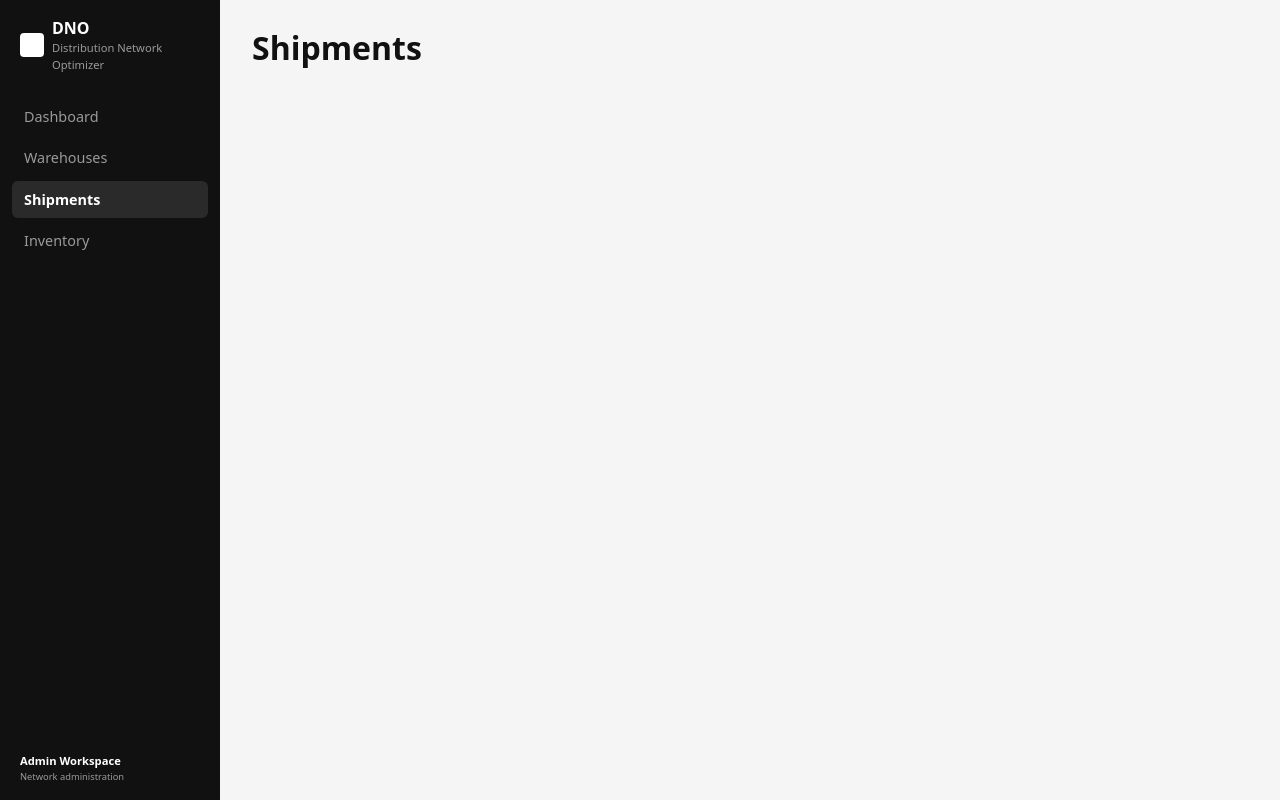
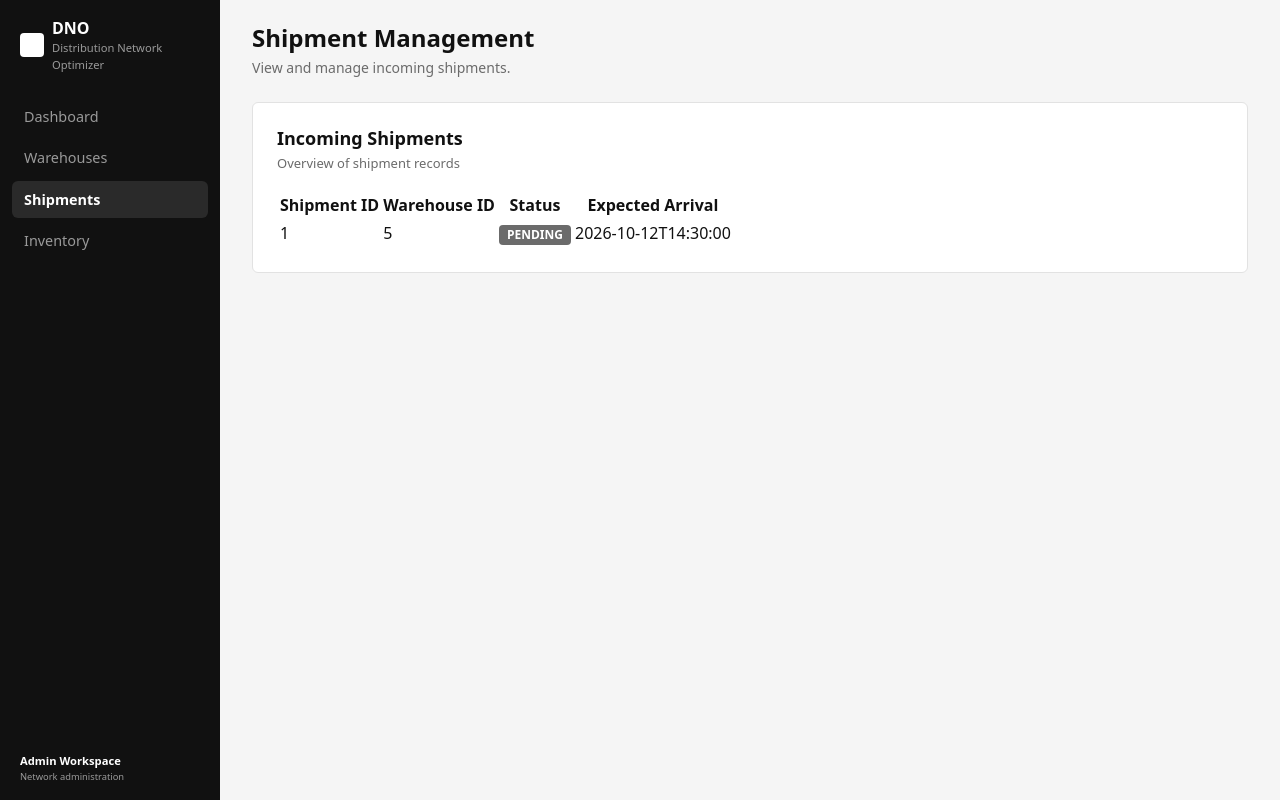
Before and after one commit to Simeon31/Vienna_Project, a React (Vite) app in the folder client/: page /shipments in a window 1280 px wide. Built offline with nearby package versions, Linux system fonts and the light colour scheme.

Commit message:
feat: add shipment overview page

```diff
--- a/client/src/App.tsx
+++ b/client/src/App.tsx
@@ -2,6 +2,7 @@ import { BrowserRouter, Route, Routes } from 'react-router';
 import AppLayout from './components/layout/AppLayout';
 import DashboardPage from './features/dashboard/pages/DashboardPage';
 import WarehousesPage from './features/warehouses/pages/WarehousesPage';
+import ShipmentsPage from './features/shipments/pages/ShipmentsPage';
 
 export default function App() {
   return (
@@ -10,7 +11,7 @@ export default function App() {
           <Route element={<AppLayout />}>
             <Route index element={<DashboardPage />} />
             <Route path="warehouses" element={<WarehousesPage />} />
-            <Route path="shipments" element={<h1>Shipments</h1>} />
+              <Route path="shipments" element={<ShipmentsPage />} />
             <Route path="inventory" element={<h1>Inventory</h1>} />
             <Route path="*" element={<h1>Page not found</h1>} />
           </Route>
--- /dev/null
+++ b/client/src/features/shipments/components/ShipmentTable.tsx
@@ -0,0 +1,51 @@
+import type { Shipment } from '../types';
+import Badge, { type BadgeVariant } from '../../../components/ui/Badge';
+import Card from '../../../components/ui/Card';
+
+interface ShipmentTableProps {
+    shipments: Shipment[];
+}
+
+function getStatusVariant(status: string): BadgeVariant {
+    switch (status.toUpperCase()) {
+        case 'RECEIVED':
+            return 'success';
+        case 'PENDING':
+            return 'warning';
+        case 'CANCELLED':
+            return 'danger';
+        default:
+            return 'neutral';
+    }
+}
+
+export default function ShipmentTable({ shipments }: ShipmentTableProps) {
+    return (
+        <Card title="Incoming Shipments" subtitle="Overview of shipment records">
+            <table>
+                <thead>
+                <tr>
+                    <th>Shipment ID</th>
+                    <th>Warehouse ID</th>
+                    <th>Status</th>
+                    <th>Expected Arrival</th>
+                </tr>
+                </thead>
+                <tbody>
+                {shipments.map((shipment, index) => (
+                    <tr key={shipment.id ?? index}>
+                        <td>{shipment.id ?? 'Not assigned'}</td>
+                        <td>{shipment.warehouseId}</td>
+                        <td>
+                            <Badge variant={getStatusVariant(shipment.orderStatus)}>
+                                {shipment.orderStatus}
+                            </Badge>
+                        </td>
+                        <td>{shipment.expectedArrival ?? 'Not scheduled'}</td>
+                    </tr>
+                ))}
+                </tbody>
+            </table>
+        </Card>
+    );
+}
--- /dev/null
+++ b/client/src/features/shipments/pages/ShipmentsPage.tsx
@@ -0,0 +1,29 @@
+
+import PageHeader from '../../../components/ui/PageHeader';
+import ShipmentTable from '../components/ShipmentTable';
+import type { Shipment } from '../types';
+
+export default function ShipmentsPage() {
+
+    const shipments: Shipment[] = [
+        {
+            id: 1,
+            warehouseId: 5,
+            orderStatus: 'PENDING',
+            expectedArrival: '2026-10-12T14:30:00',
+            createdAt: '2026-10-10T10:00:00'
+        },
+
+    ];
+
+    return (
+        <>
+            <PageHeader
+                title="Shipment Management"
+                subtitle="View and manage incoming shipments."
+            />
+
+            <ShipmentTable shipments={shipments} />
+        </>
+    );
+}
--- /dev/null
+++ b/client/src/features/shipments/types.ts
@@ -0,0 +1,8 @@
+
+export interface Shipment {
+    id: number | null;
+    warehouseId: number;
+    orderStatus: string;
+    expectedArrival: string | null;
+    createdAt: string | null;
+}
```
